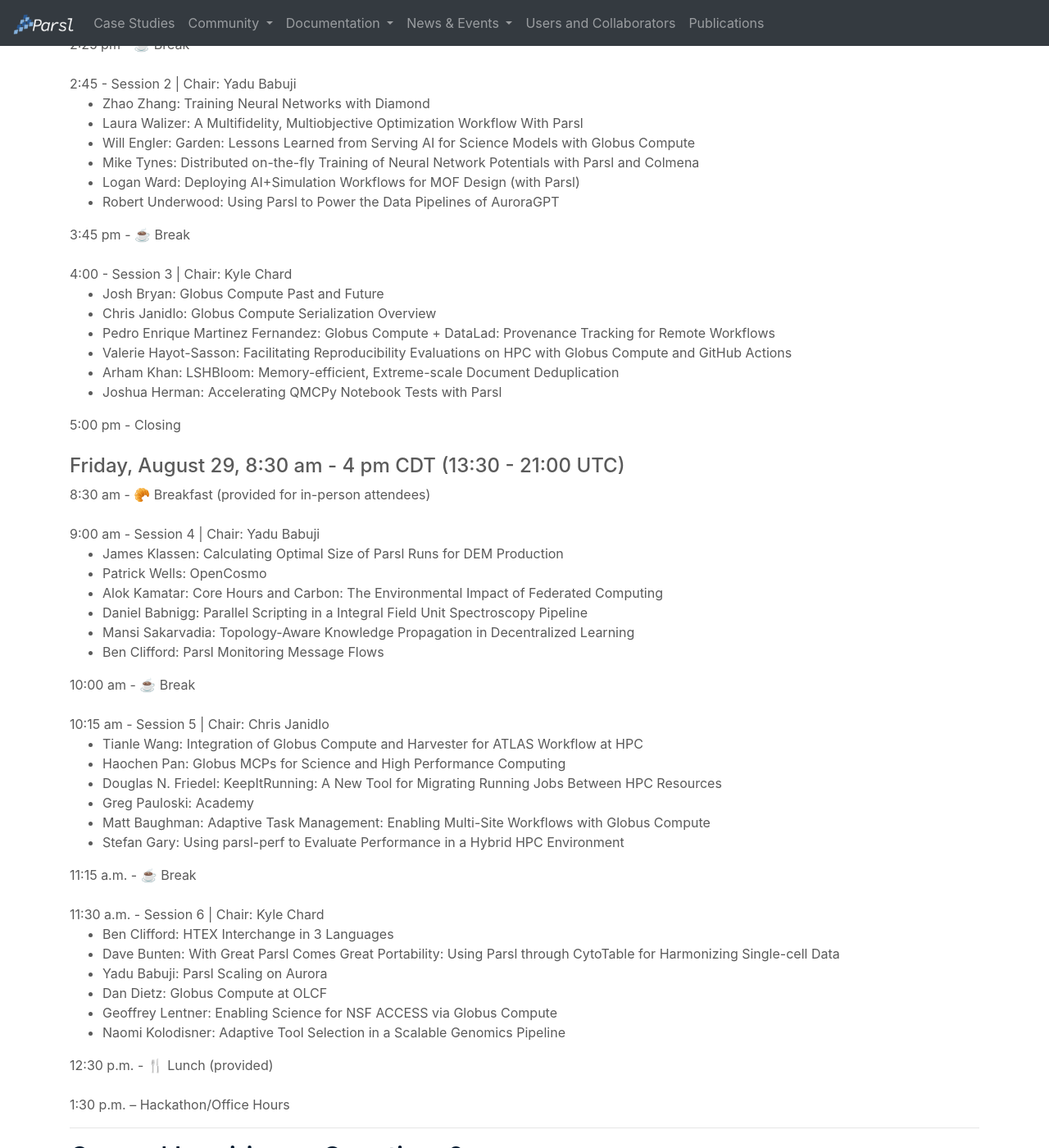
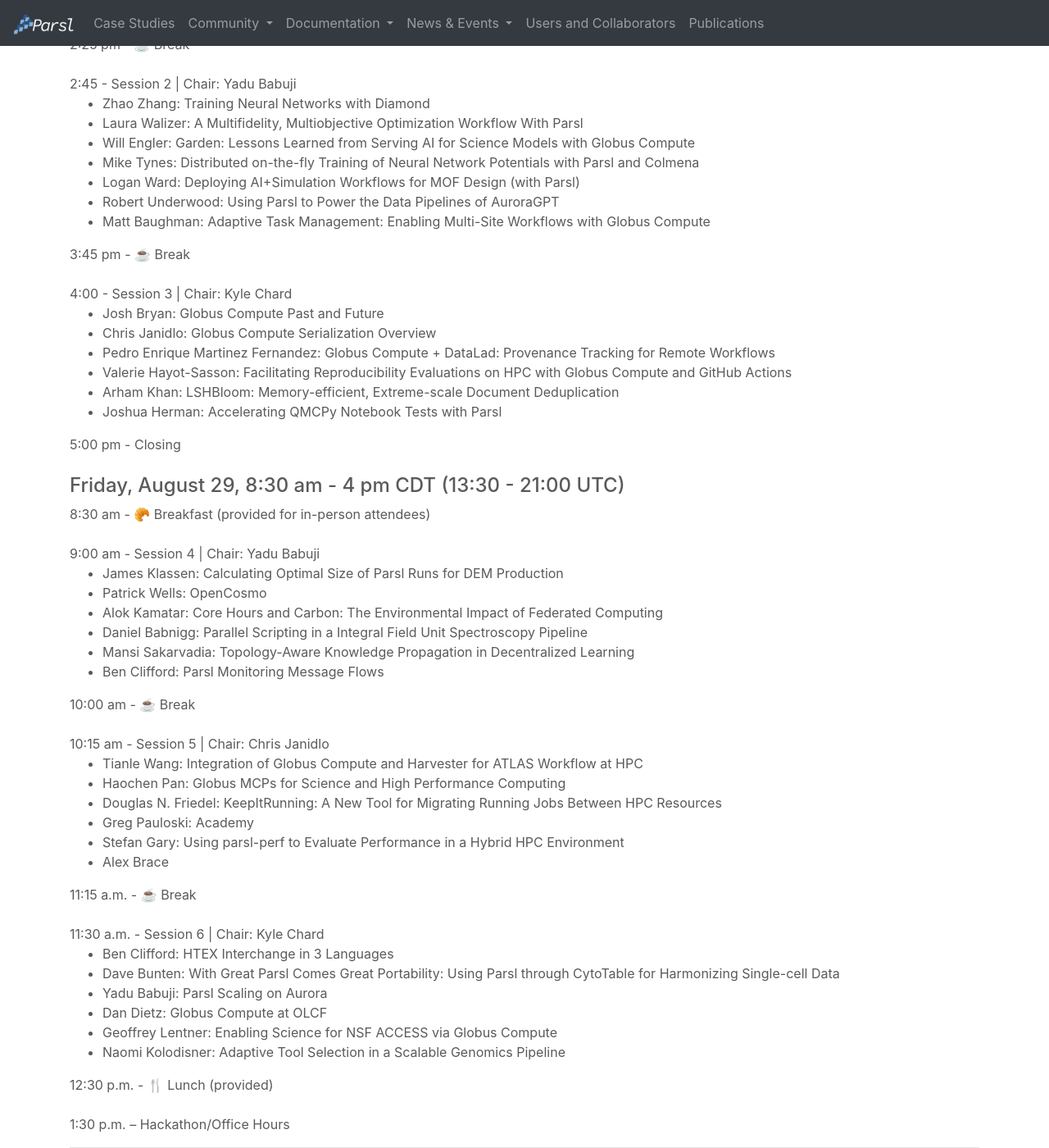
Before and after one commit to Parsl/parsl.github.io, a Jekyll site: the page built from parslfest/parslfest2025.html, in a window 1280 px wide and 1400 px high, scrolled down 1489 px. Shown: the whole window at 82% size. Built offline with Jekyll 4.4.1, drawn with Linux system fonts in a browser that asks for light colours; some of the changed lines change nothing that is shown.

Commit message:
Programme rearrangements - new speaker, one speaker now in-person

```diff
--- a/parslfest/parslfest2025.html
+++ b/parslfest/parslfest2025.html
@@ -156,6 +156,7 @@
 		<li>Mike Tynes: Distributed on-the-fly Training of Neural Network Potentials with Parsl and Colmena</li>
 		<li>Logan Ward: Deploying AI+Simulation Workflows for MOF Design (with Parsl)</li>
 		<li>Robert Underwood: Using Parsl to Power the Data Pipelines of AuroraGPT</li>
+		<li>Matt Baughman: Adaptive Task Management: Enabling Multi-Site Workflows with Globus Compute</li>
       </ul>
 
       3:45 pm - ☕️ Break  <br /><br />
@@ -194,8 +195,8 @@
 		<li>Haochen Pan: Globus MCPs for Science and High Performance Computing</li>
 		<li>Douglas N. Friedel: KeepItRunning: A New Tool for Migrating Running Jobs Between HPC Resources</li>
 		<li>Greg Pauloski: Academy</li>
-		<li>Matt Baughman: Adaptive Task Management: Enabling Multi-Site Workflows with Globus Compute</li>
 		<li>Stefan Gary: Using parsl-perf to Evaluate Performance in a Hybrid HPC Environment</li>
+                <li>Alex Brace</li>
       </ul>
 
       11:15 a.m. - ☕️ Break  <br /><br />
```
